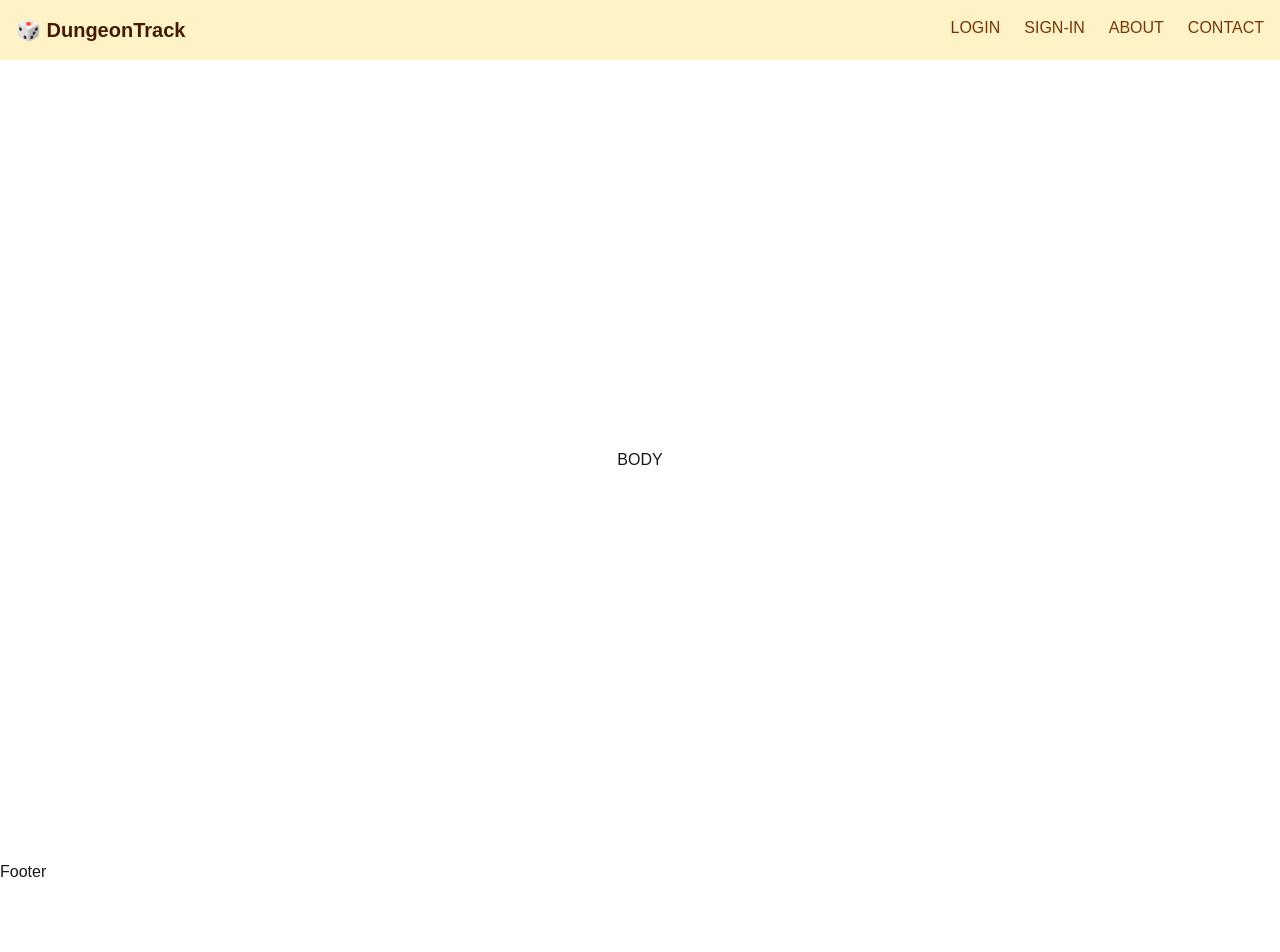
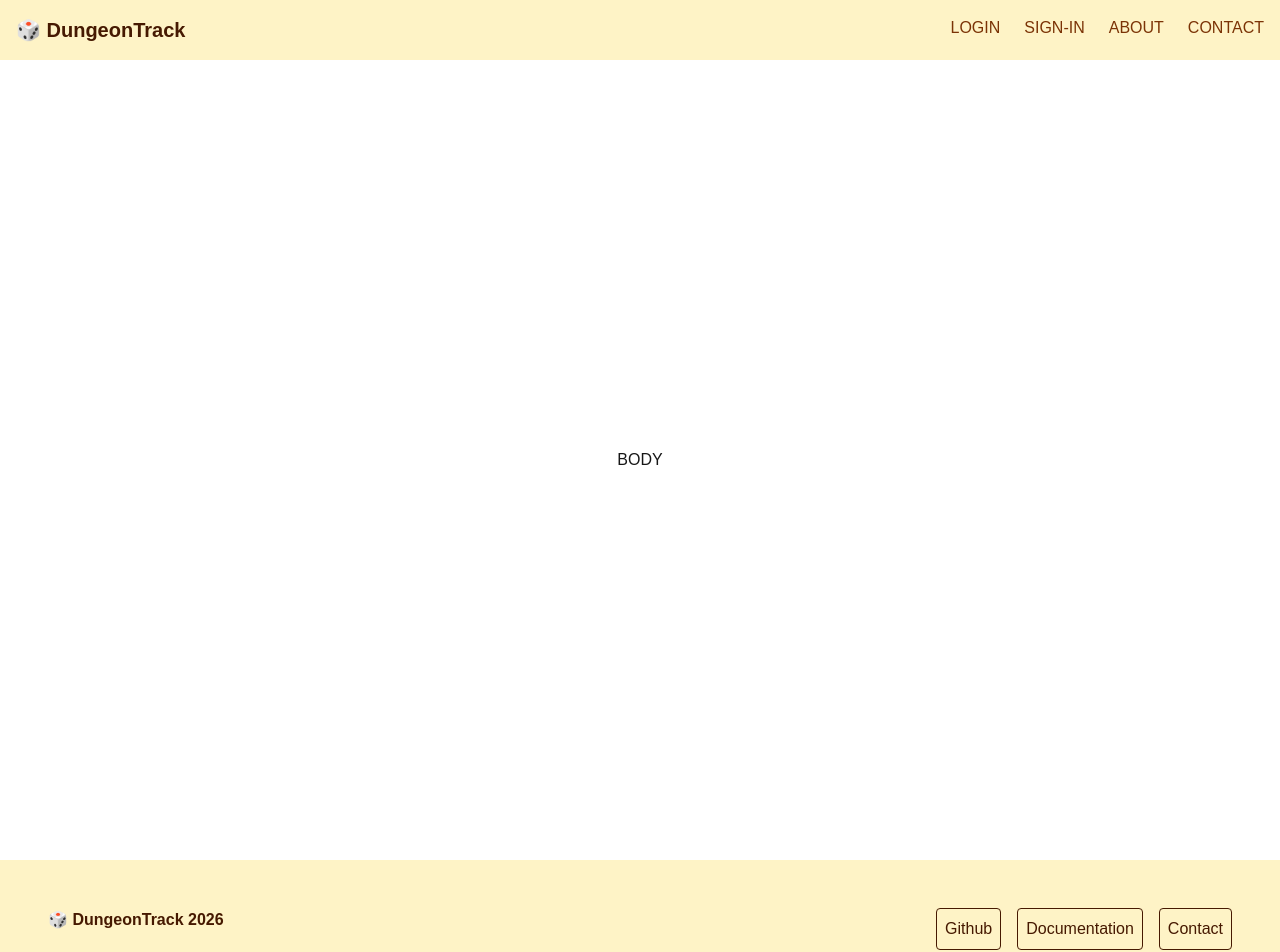
Before and after one commit to brunomachadors/dungeontrack, a Next.js app: page / in a window 1280 px wide. Shown: the top 952 px of the page. Before the commit the page ends 884 px from the top, so only its background shows below. Built offline with nearby package versions, Linux system fonts and the light colour scheme.

Commit message:
feat: adding a new footer for desktop

```diff
--- /dev/null
+++ b/app/components/Footer/index.tsx
@@ -0,0 +1,30 @@
+import LinkButton from "../LinkButtons";
+
+export default function Footer() {
+  return (
+    <footer className="w-full text-amber-950 bg-amber-100 p-8 flex justify-between">
+      {/* Left side */}
+      <div className="flex font-bold p-4 text-center">
+        🎲 DungeonTrack {new Date().getFullYear()}
+      </div>
+
+      {/* Right side */}
+      <div className="flex gap-4 p-4">
+        <LinkButton
+          href="https://github.com/brunomachadors/dungeontrack"
+          text="Github"
+          external
+        ></LinkButton>
+        <LinkButton
+          href="/Documentation"
+          text="Documentation"
+        ></LinkButton>
+
+        <LinkButton
+          href="/Contact"
+          text="Contact"
+        ></LinkButton>
+      </div>
+    </footer>
+  );
+}
--- /dev/null
+++ b/app/components/LinkButtons/index.tsx
@@ -0,0 +1,17 @@
+import Link from "next/link";
+
+type LinkButtonProps = { href: string; external?: boolean; text: string };
+
+function LinkButton({ href, text, external = false }: LinkButtonProps) {
+  return (
+    <Link
+      href={href}
+      target={external ? "_blank" : undefined}
+      className=" text-amber-950 hover:text-amber-100 hover:bg-amber-950 p-2 border rounded "
+    >
+      {text}
+    </Link>
+  );
+}
+
+export default LinkButton;
--- a/app/layout.tsx
+++ b/app/layout.tsx
@@ -1,6 +1,7 @@
 import type { Metadata } from 'next';
 import './globals.css';
-import Header from './components/header/Header';
+import Header from './components/Header';
+import Footer from './components/Footer';
 
 export const metadata: Metadata = {
   title: 'Create Next App',
@@ -16,7 +17,7 @@ export default function RootLayout({
     <html lang="en">
       <Header></Header>
       <body>{children}</body>
-      <footer>Footer</footer>
+      <Footer></Footer>
     </html>
   );
 }
```
Also changed, not shown: app/components/Header/index.tsx (renamed from app/components/header/Header.tsx).
